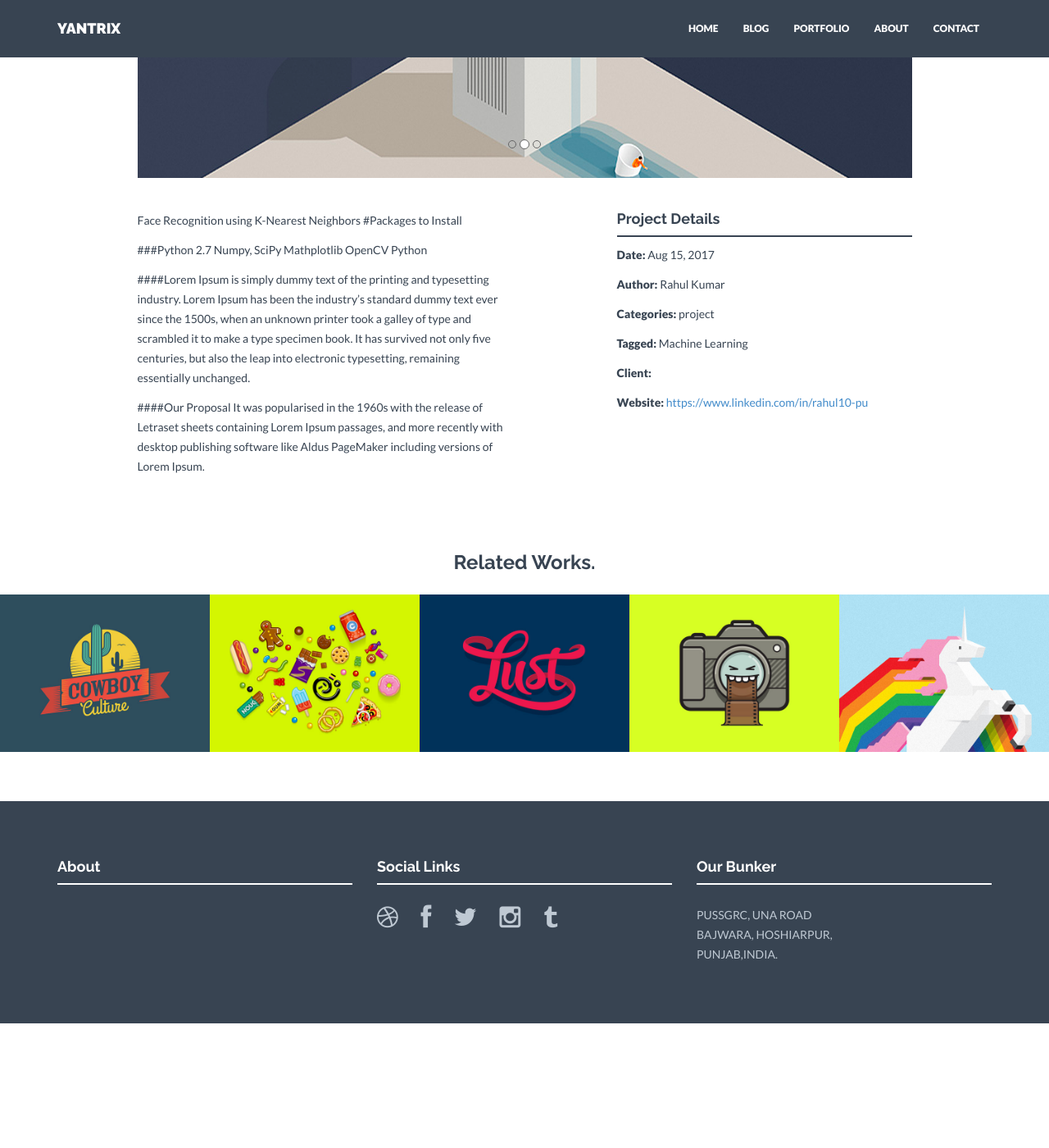
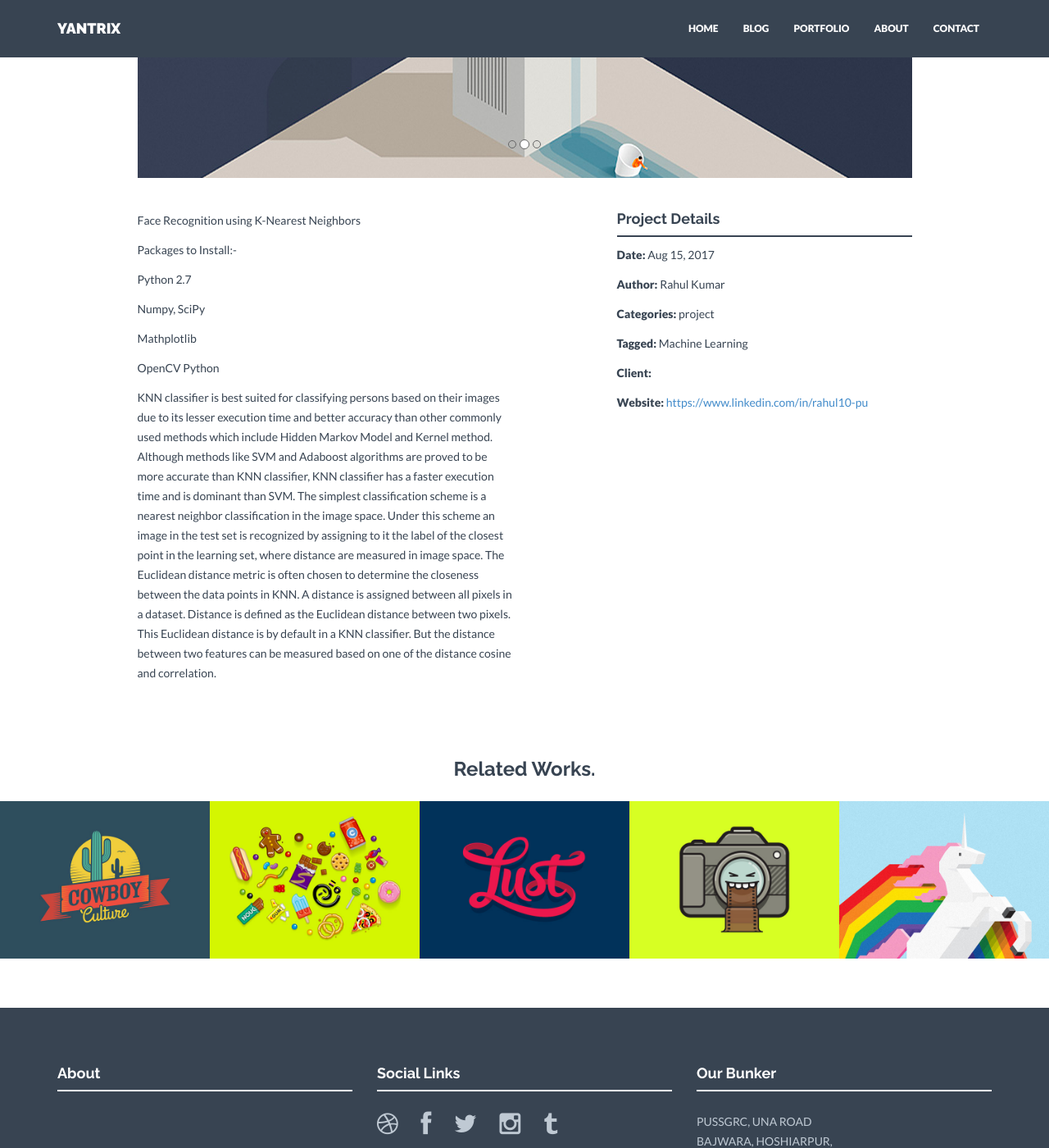
Before and after one commit to 17TarunGupta/pussgrc.github.io, a Jekyll site: the page built from _projects/2014-04-25-your-project-name.markdown, in a window 1280 px wide and 1400 px high, scrolled down 609 px. Shown: the whole window at 82% size. Built offline with Jekyll 4.4.1, drawn with Linux system fonts in a browser that asks for light colours; nearby versions of some CDN libraries; before the commit the page ends 1857 px from its top, so only the background shows below that.

Commit message:
Update 2014-04-25-your-project-name.markdown

```diff
--- a/_projects/2014-04-25-your-project-name.markdown
+++ b/_projects/2014-04-25-your-project-name.markdown
@@ -14,14 +14,33 @@ tagged: Machine Learning
 website: https://www.linkedin.com/in/rahul10-pu
 ---
 Face Recognition using K-Nearest Neighbors
-#Packages to Install
 
-###Python 2.7
+Packages to Install:-
+
+Python 2.7
+
 Numpy, SciPy
+
 Mathplotlib
+
 OpenCV Python
 
-####Lorem Ipsum is simply dummy text of the printing and typesetting industry. Lorem Ipsum has been the industry's standard dummy text ever since the 1500s, when an unknown printer took a galley of type and scrambled it to make a type specimen book. It has survived not only five centuries, but also the leap into electronic typesetting, remaining essentially unchanged.
-
-####Our Proposal
-It was popularised in the 1960s with the release of Letraset sheets containing Lorem Ipsum passages, and more recently with desktop publishing software like Aldus PageMaker including versions of Lorem Ipsum.
+KNN classifier is best suited for classifying persons based on
+their images due to its lesser execution time and better
+accuracy than other commonly used methods which include
+Hidden Markov Model and Kernel method. Although methods
+like SVM and Adaboost algorithms are proved to be more
+accurate than KNN classifier, KNN classifier has a faster
+execution time and is dominant than SVM.
+The simplest classification scheme is a nearest neighbor
+classification in the image space. Under this scheme an image
+in the test set is recognized by assigning to it the label of the
+closest point in the learning set, where distance are measured
+in image space.
+The Euclidean distance metric is often chosen to
+determine the closeness between the data points in KNN. A
+distance is assigned between all pixels in a dataset. Distance is
+defined as the Euclidean distance between two pixels.
+This Euclidean distance is by default in a KNN classifier. But
+the distance between two features can be measured based on
+one of the distance cosine and correlation.
```
